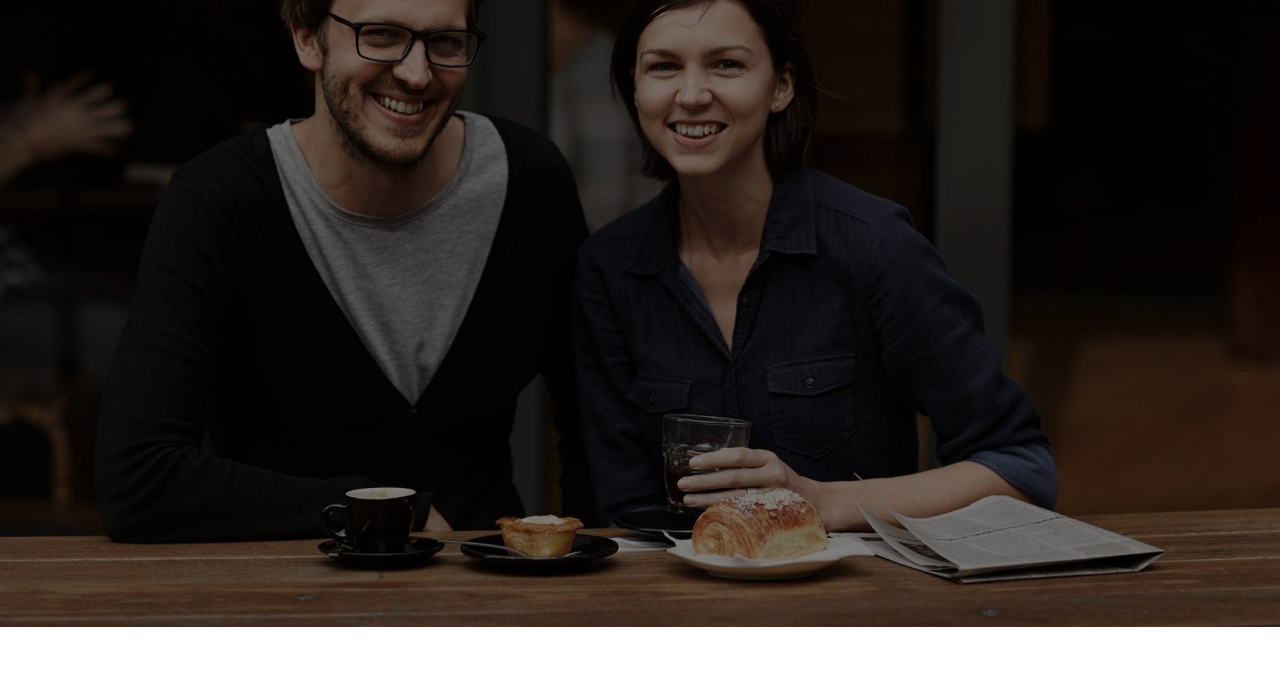
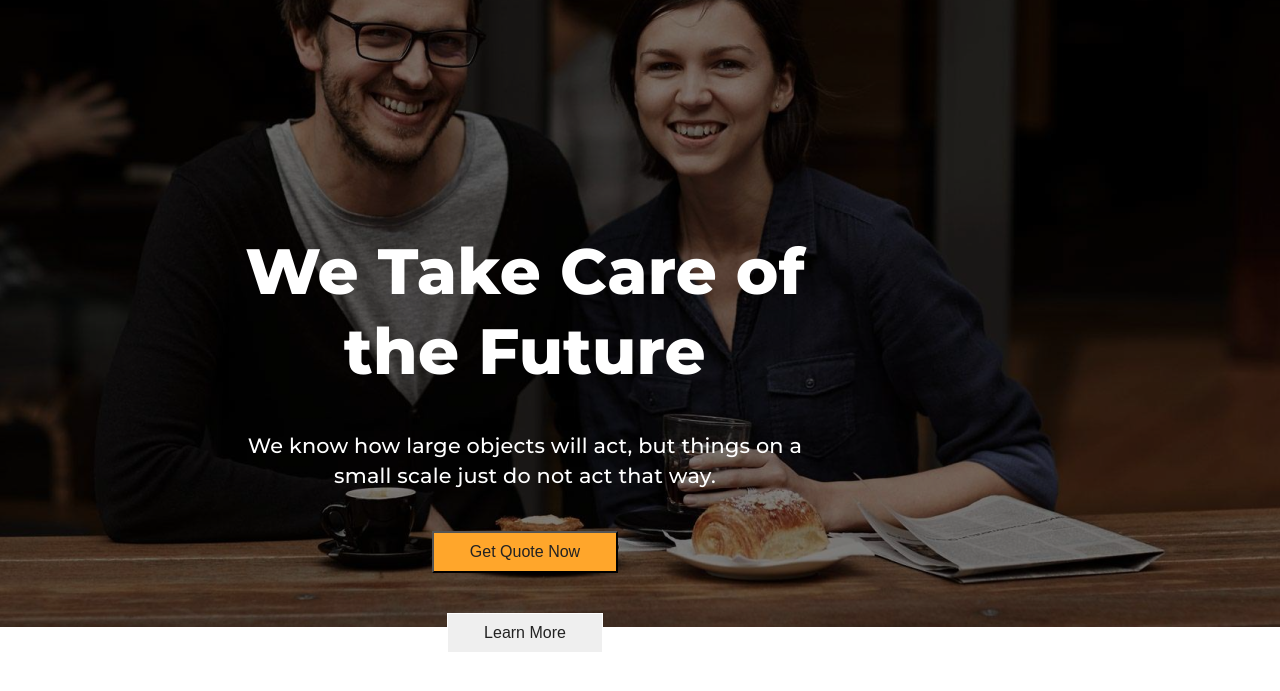
Before and after one commit to VioletaScvortova/Frontend-Project-KMarketer, a plain HTML site: page index.html in a window 1280 px wide. Shown: the part 113-804 px from the top of the page. Drawn offline with Linux system fonts and the light colour scheme.

Commit message:
Added general description - company's mission

```diff
--- a/css/style.css
+++ b/css/style.css
@@ -518,10 +518,10 @@ html {
 body {
     font-family: 'Montserrat';
     font-style: normal;
-    font-size: 16px;
     line-height: 1.2;
     font-weight: normal;
     color: #FFFFFF;
+    text-align: center;
 }
 
 img {
@@ -563,7 +563,6 @@ img {
 }
 
 
-
 .header_list {
     display: flex;
     flex-wrap: wrap;
@@ -596,11 +595,82 @@ img {
 /* Header styles end*/
 /* Intro styles start*/
 
+
+.general-container {
+    display: flex;
+    width: 1050px;
+    padding: 80px 0px;
+    flex-direction: column;
+    align-items: center;
+    gap: 80px;
+    text-align: center;
+}
+
+.main-container {
+    display: flex;
+    width: 860px;
+    padding: 40px 0px;
+    flex-direction: column;
+    align-items: center;
+    gap: 40px;
+    text-align: center
+    }
+
+
+
 .introduction {
     height: 100vh;
     background: url(../img/intro_background.png) no-repeat center;
     background-repeat: cover;
+    padding-top: 224px;
+    padding-bottom: 85px;
+
+}
+
+
+h1{
+    max-width: 75%;
+    text-align: center;
+    font-size: 4em;
+    font-weight: 800;
+    line-height: 80px;
+    letter-spacing: 0.2px;
+    color: #ffffff;
+    margin: 0px;
+}
+
+h4{
+    max-width: 71%;
+    text-align: center;
+    font-size: 1.3em;
+    font-weight: 500;
+    line-height: 30px;
+    letter-spacing: 0.2px;
+    color: #fff;
+    margin: 0px;
 }
 
 
 /* Intro styles end*/
+.button-get-quote {
+    display: flex;
+    padding: 10px 36px;
+    flex-direction: column;
+    align-items: center;
+    gap: 10px;
+    Copy
+    border-radius: 37px;
+    background: var(--primary-color, #FFA62B);
+
+}
+
+.button-learn-more {
+    display: flex;
+    padding: 10px 36px;
+    flex-direction: column;
+    align-items: center;
+    gap: 10px;
+    Copy
+    border-radius: 37px;
+    border: 1px solid var(--light-background-color, #FFF);
+}
--- a/index.html
+++ b/index.html
@@ -10,6 +10,8 @@
 </head>
 
 <body>
+    <form action="/action_page.php" method="get">
+        <div class="introduction">
     <header class="header">
         <div class="wrapper">
             <div class="header_wrapper">
@@ -49,23 +51,24 @@
                                     </a>
                                 </li>
                             </ul>
-                </div>
+                        </div>
+                    </div>
+    </header>
 
+    <div class="general-container">
+        <div class="main-container">
+    <h1>We Take Care of <br> the Future
+</h1>
+<h4>We know how large objects will act, but things on a <br>
+    small scale just do not act that way.</h4>
 
+    <button class="button-get-quote">Get Quote Now</button>
+    <button class="button-learn-more">Learn More</button>
 
-
-
-            </div>
-    </header>
-<main class="main">
-    <section class="introduction">
-
-
-
-    </section>
+</div>
+</div>
 
 </main>
-
 
 </body>
 
```
